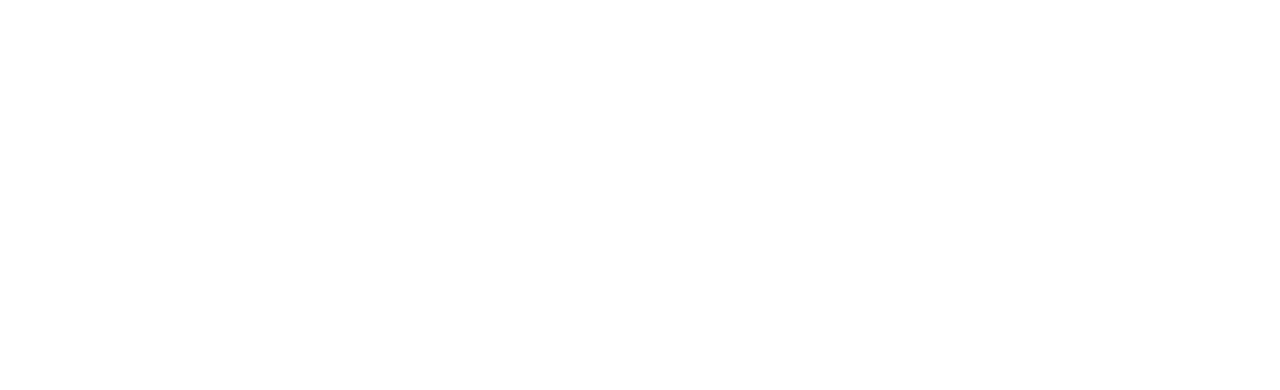
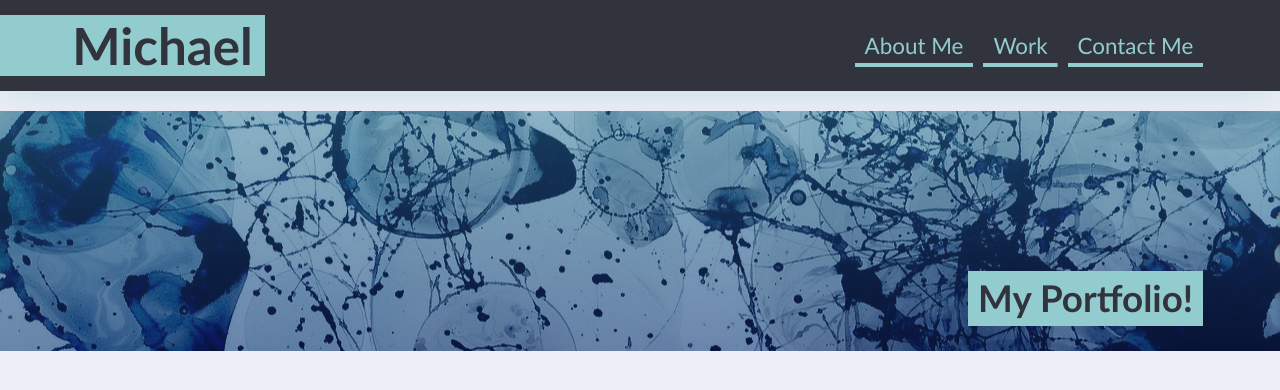
Before and after one commit to Mimosquera/02-bootcamp-hw, a plain HTML site: page index.html in a window 1280 px wide. Drawn offline with Linux system fonts and the light colour scheme.

Commit message:
added header and hero-banner

```diff
--- a/assets/css/style.css
+++ b/assets/css/style.css
@@ -88,7 +88,7 @@ main {
 
 .hero-banner {
   background: rgb(68, 88, 120);
-  background-image: url("../images/02-hero-bg.jpg"), linear-gradient(180deg, var(--secondary) 0%, var(--primary) 100%);
+  background-image: url("./Images/02-hero-bg.jpg"), linear-gradient(180deg, var(--secondary) 0%, var(--primary) 100%);
   background-size: cover;
   background-position: center;
   background-blend-mode: soft-light;
--- a/index.html
+++ b/index.html
@@ -1,14 +1,31 @@
 <!DOCTYPE html>
 <html lang="en">
-
 <head>
-<!-- TODO: add head content below -->
-
+    <meta charset="UTF-8">
+    <meta name="viewport" content="width=device-width, initial-scale=1.0">
+    <title>Michael's Portfolio</title>
+    <link rel="stylesheet" href="./assets/css/style.css">
 </head>
 
 <body>
-<!-- TODO: add body content below -->
+    <header>
+        <h1>Michael</h1>
+        <nav>
+            <a href="">About Me </a>
+            <a href="">Work </a>
+            <a href="">Contact Me </a>
+        </nav>
+    </header>
 
+    <main>
+        <aside class="hero-banner">
+            <h2>My Portfolio!</h2>
+        </aside>
+    </main>
+
+    <footer>
+
+    </footer>
 </body>
 
 </html>
```
Also changed, not shown: assets/css/Images/02-hero-bg.jpg (added).
